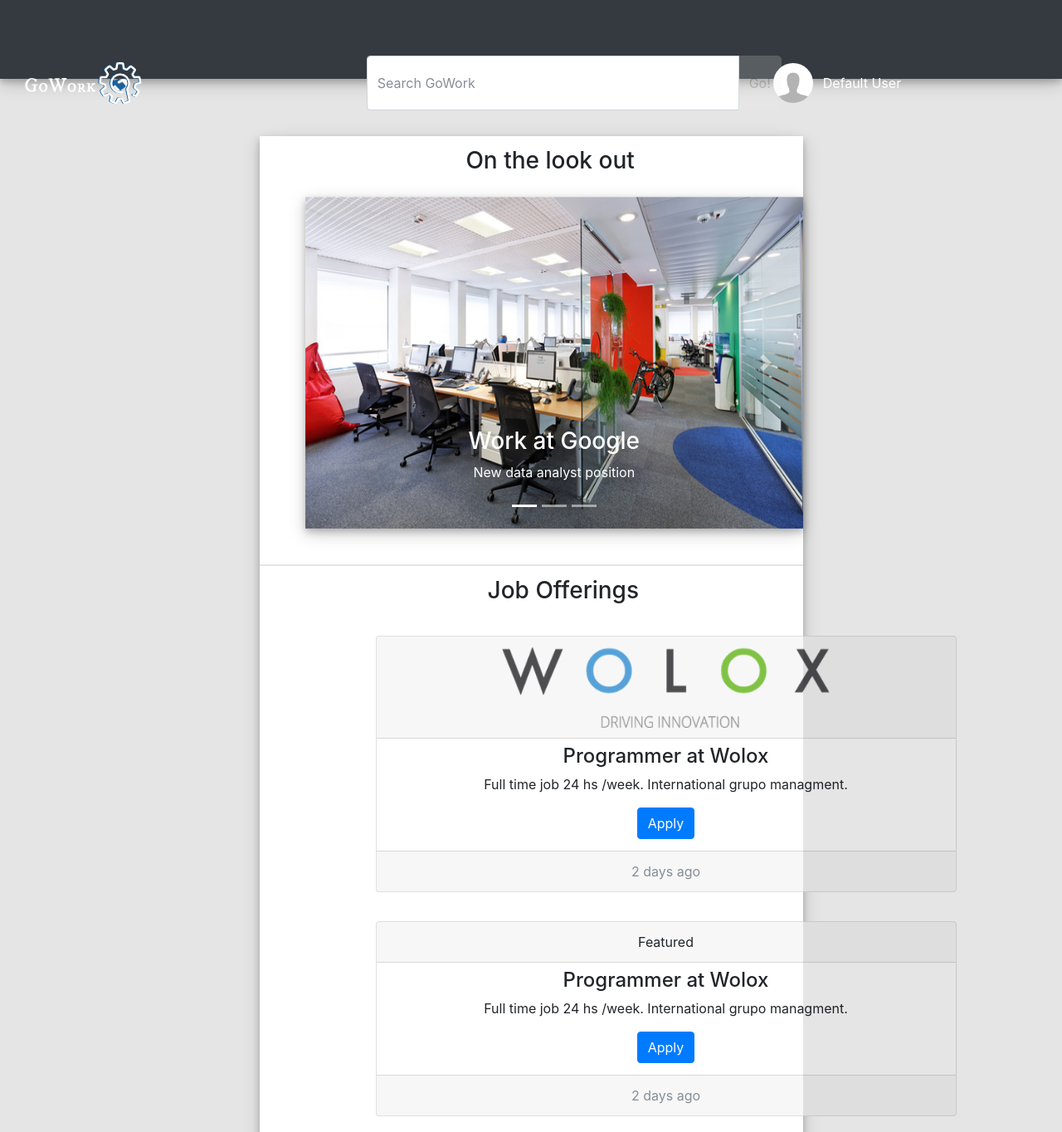
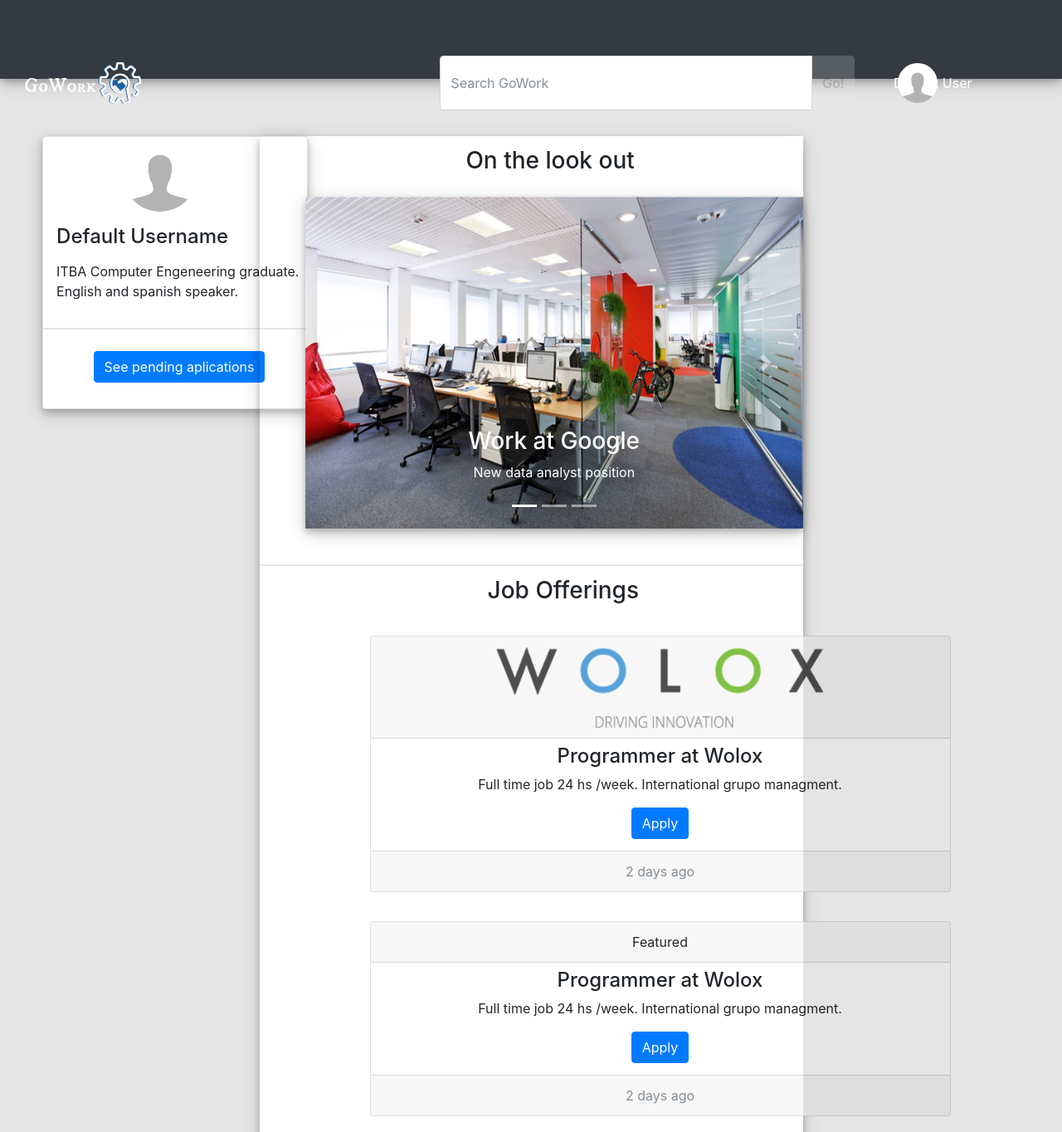
Before and after one commit to jkatan/TPE-GRUPO-8-Bolsa-de-Trabajo, a PHP site: page /employee-mainpage.html in a window 1280 px wide. Shown: the whole page at 83% size. Run offline with PHP 8.4, Linux system fonts and the light colour scheme; some libraries are stand-ins or nearby versions.

Commit message:
employee mainpage

```diff
--- a/Web/employee-mainpage.html
+++ b/Web/employee-mainpage.html
@@ -24,7 +24,16 @@
     <!--CENTRAL AREA-->
     <div id="subline" class="row thatarea"></div>
     <div class="row principal-page thatarea">
-      <div class="col-sm-3 thatarea"></div>
+      <div class="col-sm-3 thatarea">
+        <div class="card fixed-user" style="width: 20rem;">
+          <img class="card-img-top user-image" src="img/default-user.png" alt="Card image cap">
+          <div class="card-block">
+            <h4 class="card-title user-name">Default Username</h4>
+            <p class="card-text user-description">ITBA Computer Engeneering graduate. English and spanish speaker.</p>
+            <a href="#" class="btn btn-primary pending-applications-btn">See pending aplications</a>
+          </div>
+        </div>
+      </div>
       <!--CARUSEL-->
       <div class="col-sm-6 notthatarea">
         <div class="row subsection-notthatarea">
@@ -102,6 +111,7 @@
                 </div>
               </div>
       			</div>
+            <button type="button" class="btn see-all">See more...</button>
           </div>
         </div>
       </div>
--- a/Web/stylesheet.css
+++ b/Web/stylesheet.css
@@ -30,7 +30,7 @@
   position: relative;
   height: 70%;
   width: 500px;
-  left:96px;
+  left:270px;
 }
 
 #search-button{
@@ -51,14 +51,14 @@
   border-radius:360px;
   width:48px;
   height:48px;
-  left: -300px;
+  left: -150px;
 
 }
 #profile{
   color: white;
-  position: auto;
   height:auto;
-  margin-right: 0;
+  float: right;
+  margin-left: 20%;
 }
 
 #or {
@@ -131,7 +131,7 @@
 }
 .job{
   width: 700px;
-   margin-left: 20%;
+   margin-left: 19%;
    margin-right: 0;
    margin-bottom: 5%;
 }
@@ -150,3 +150,38 @@
 .apply-button{
   margin-bottom: 2%;
 }
+.fixed-user{
+  position: fixed;
+  left: 4%;
+  box-shadow: 0 4px 8px 0 rgba(0, 0, 0, 0.2), 0 6px 20px 0 rgba(0, 0, 0, 0.19);
+}
+.user-name{
+  padding-top:2%;
+
+  margin-bottom: 5%;
+  padding-left: 5%;
+}
+.user-image{
+  width: 90px;
+  height: 90px;
+  margin-left: 30%;
+  margin-bottom: 2%;
+  border-radius: 360px;
+}
+.user-description{
+  border-bottom-width: 2px;
+  border-bottom-style: solid;
+  border-bottom-color: rgba(0, 0, 0, 0.1);
+  padding-left: 5%;
+  padding-bottom: 10%;
+}
+
+.pending-applications-btn{
+  margin-left: 19%;
+  margin-top: 3%;
+  margin-bottom: 10%;
+}
+.see-all{
+  margin-top: 2%;
+  margin-left: 62%;
+}
```
